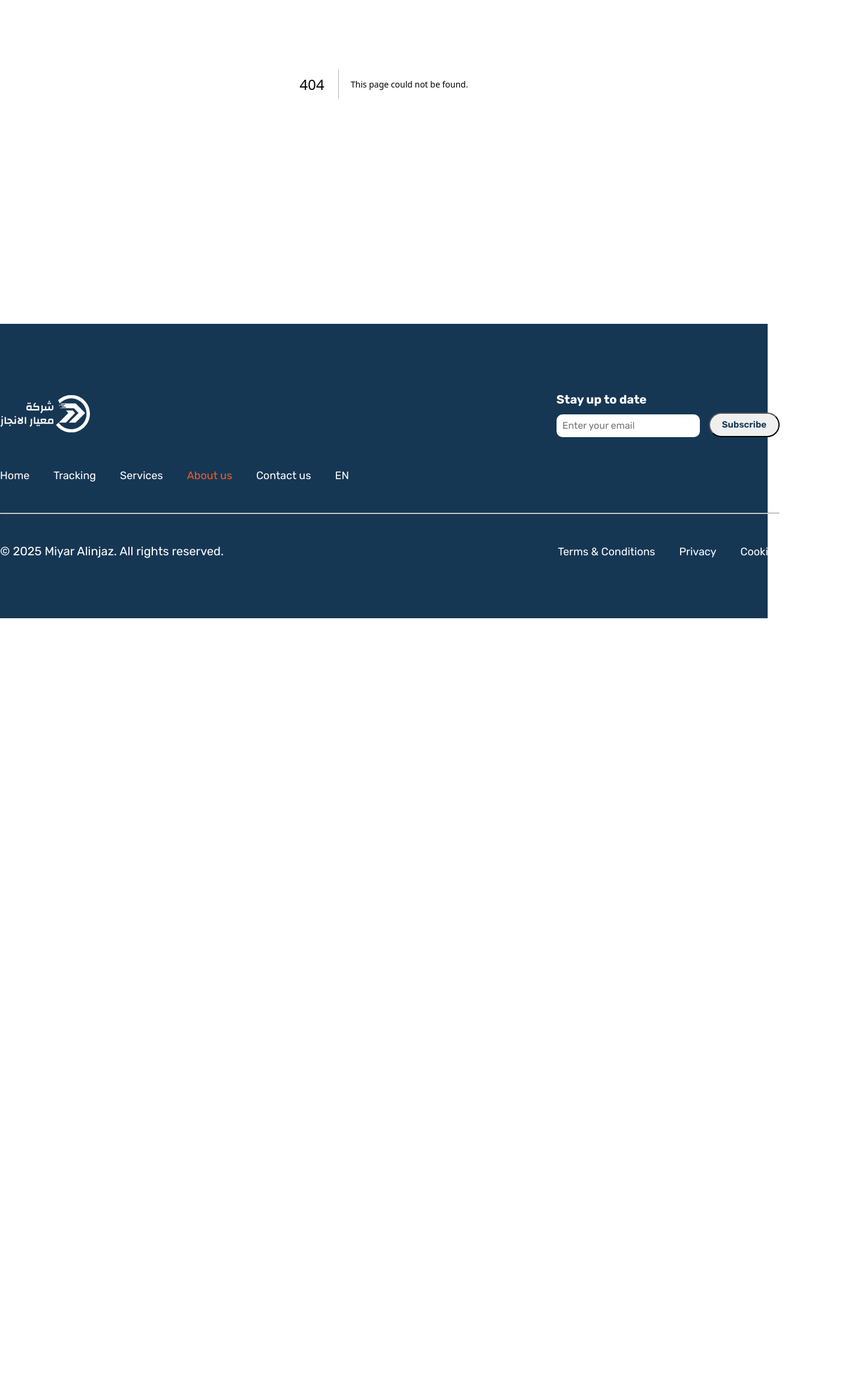
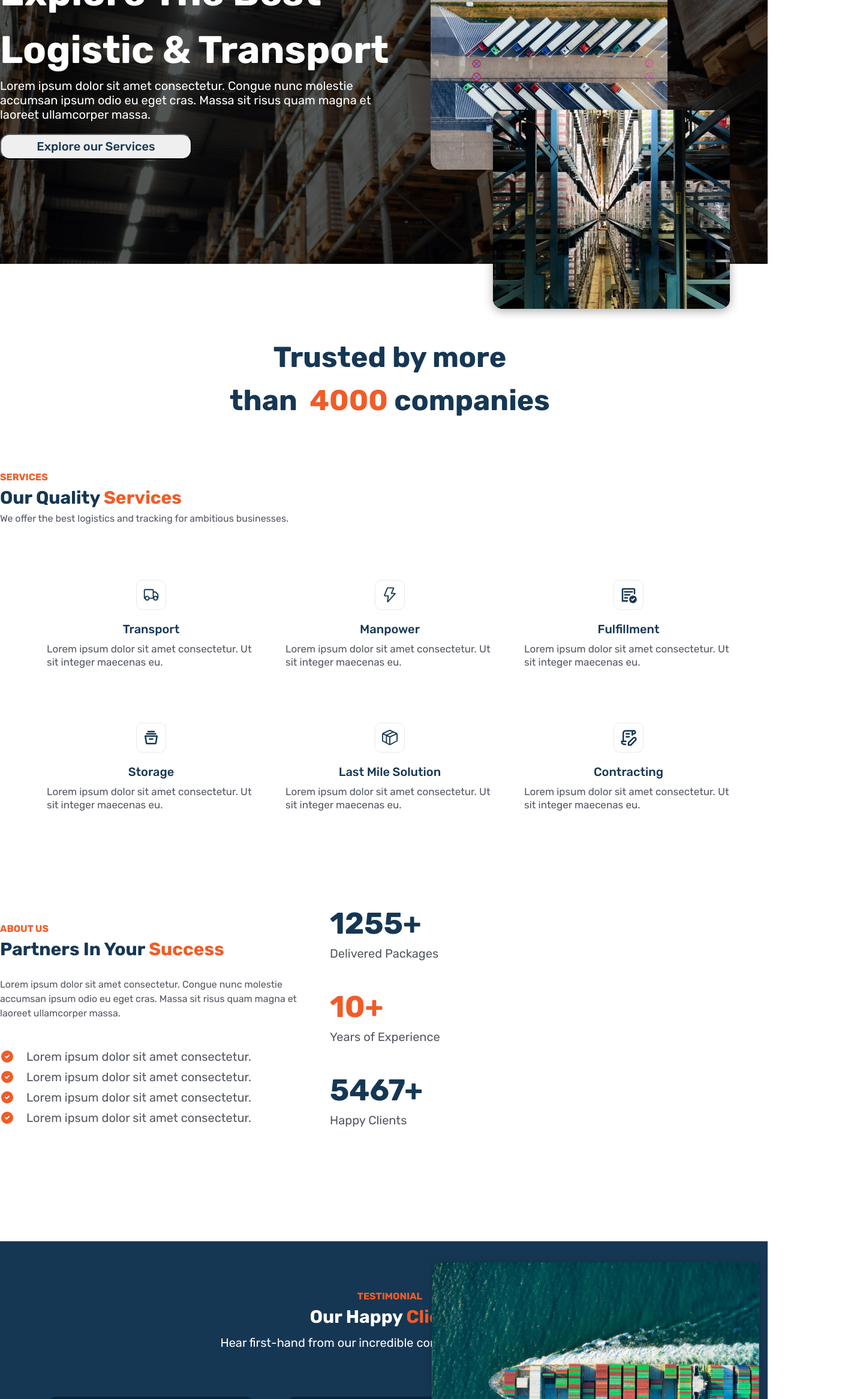
Before and after one commit to dev-basit/shirkah, a Next.js app: page /aboutus in a window 1280 px wide. Before the commit this address had no page. Shown: the part 360-2693 px from the top of the page at 60% size, 1424 px wide, since content can reach past the window. Before the commit the page ends 1391 px from the top, so only its background shows below. Built offline with nearby package versions, Linux system fonts and the light colour scheme.

Commit message:
created aboutus page

```diff
--- /dev/null
+++ b/src/app/aboutus/page.js
@@ -0,0 +1,19 @@
+import { Featured } from "@/components/featured/featured";
+import { Companies } from "@/components/companies/companies";
+import { Services } from "@/components/services/services";
+import { AboutUs } from "@/components/about-us/about-us";
+import { Clients } from "@/components/clients/clients";
+import { ContactUs } from "@/components/contact-us/contact-us";
+
+export default function About_Us() {
+  return (
+    <>
+      <Featured />
+      <Companies />
+      <Services />
+      <AboutUs />
+      <Clients />
+      <ContactUs />
+    </>
+  );
+}
--- a/src/components/navbar/navbar-items.js
+++ b/src/components/navbar/navbar-items.js
@@ -1,4 +1,6 @@
 "use client";
+
+import Link from "next/link";
 import { usePathname } from "next/navigation";
 import { ENUMS } from "@/utils";
 import styles from "./navbar.module.css";
@@ -10,9 +12,11 @@ export const NavbarItems = () => {
     <section>
       <ul>
         {ENUMS.NAVBAR_ITEMS.map(({ name, link }) => (
-          <li key={name} className={`${styles.navList} ${link === currentPath ? styles.navListActive : ""}`}>
-            {name}
-          </li>
+          <Link key={name} href={link}>
+            <li className={`${styles.navList} ${link === currentPath ? styles.navListActive : ""}`}>
+              {name}
+            </li>
+          </Link>
         ))}
       </ul>
     </section>
```
